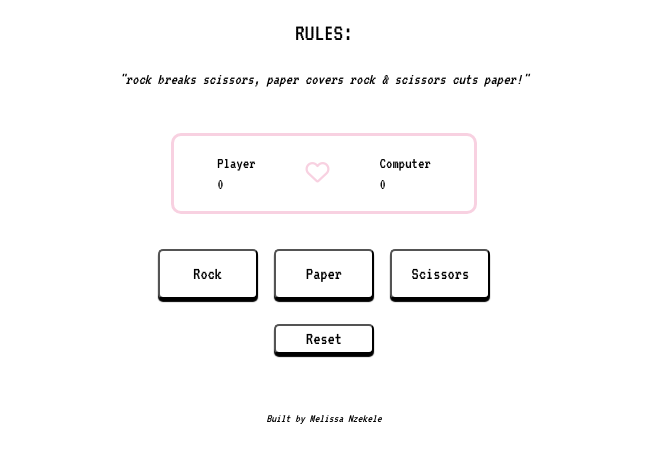
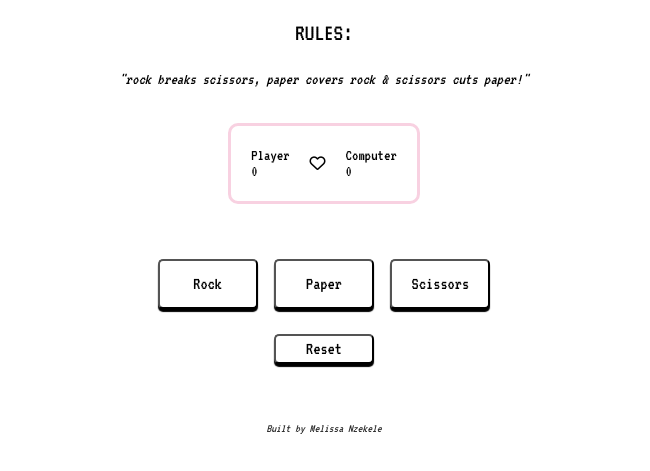
Before and after one commit to Meli-Nzekele/TOP-Rock-Paper-Scissors, a plain HTML site: page game.html in a window 1280 px wide. Shown: the part 137-608 px from the top of the page, without its empty margins (316-966 px from the left). Drawn offline with Linux system fonts and the light colour scheme.

Commit message:
Change to import google fonts, css

```diff
--- a/style.css
+++ b/style.css
@@ -1,11 +1,12 @@
-@import url("https://fonts.googleapis.com/css2?family=Roboto:ital,wght@0,100;0,300;0,400;0,500;0,700;0,900;1,100;1,300;1,400;1,500;1,700;1,900&family=VT323&display=swap");
+@import url("https://fonts.googleapis.com/css2?family=Cutive+Mono&family=VT323&display=swap");
 
 :root {
   --accent-color: #f8d1e1;
-  --text-color: #000;
+  --text-color: rgb(45, 45, 45);
   --text-color-white: #fff;
+  --rule-color: rgb(77, 77, 77);
   --pixel-font: "VT323", monospace;
-  --alt-font: "Roboto", sans-serif;
+  --text-font: "Cutive Mono", monospace;
 }
 
 body {
@@ -48,6 +49,8 @@ p {
 }
 
 .container {
+  margin: 0;
+  padding: 0;
   display: flex;
   flex-direction: column;
   justify-content: center;
@@ -67,26 +70,34 @@ p {
   margin-bottom: 10px;
 }
 
-.choice {
-  margin-bottom: 5px;
+.sub-rule {
+  color: var(--rule-color);
+  font-family: var(--pixel-font);
+  font-size: 20px;
+  font-style: normal;
+  text-transform: uppercase;
 }
 
 .scoreboard {
   border: 3px solid var(--accent-color);
   border-radius: 10px;
-  width: 300px;
+  max-width: 400px;
   height: 75px;
-  margin: 30px;
-  padding: 0;
+  margin: 20px;
+  padding: 0 20px;
   display: flex;
   justify-content: center;
   align-items: center;
-  gap: 50px;
+  gap: 20px;
 }
 
-.score-line {
+.score-heart {
   color: var(--accent-color);
   font-size: 24px;
+}
+
+.result {
+  margin-bottom: 30px;
 }
 
 .reset {
```
